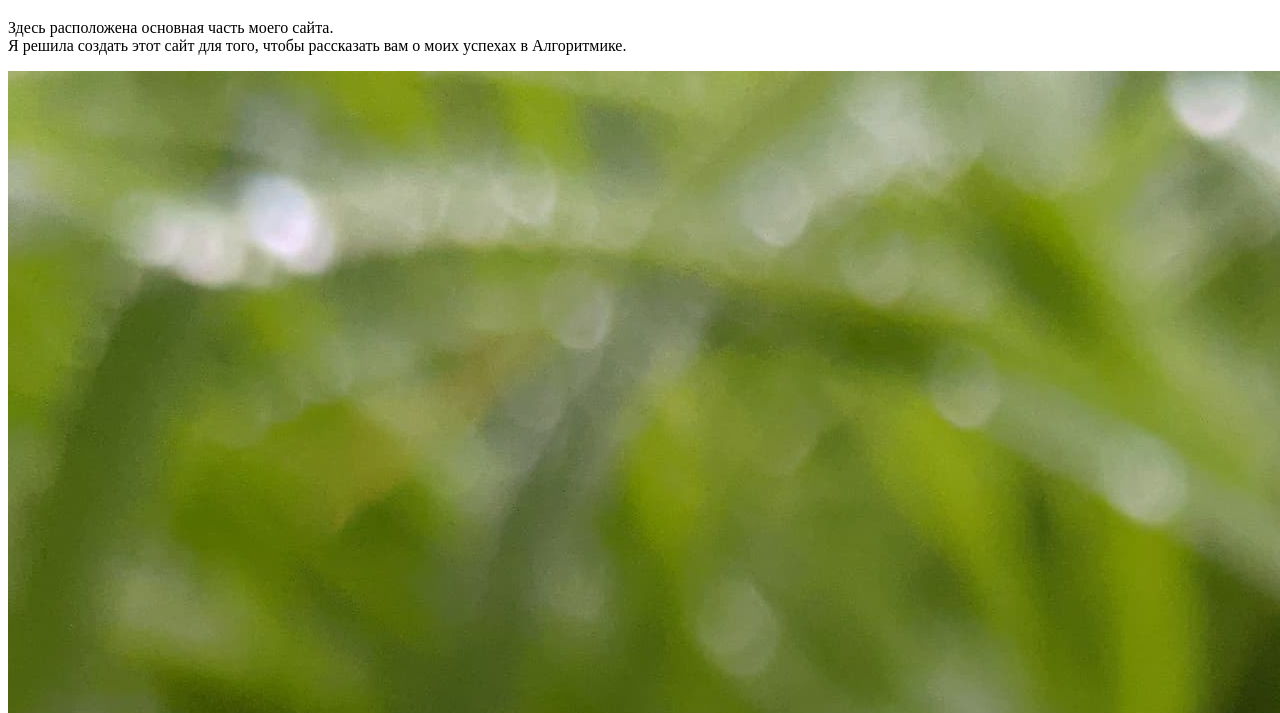
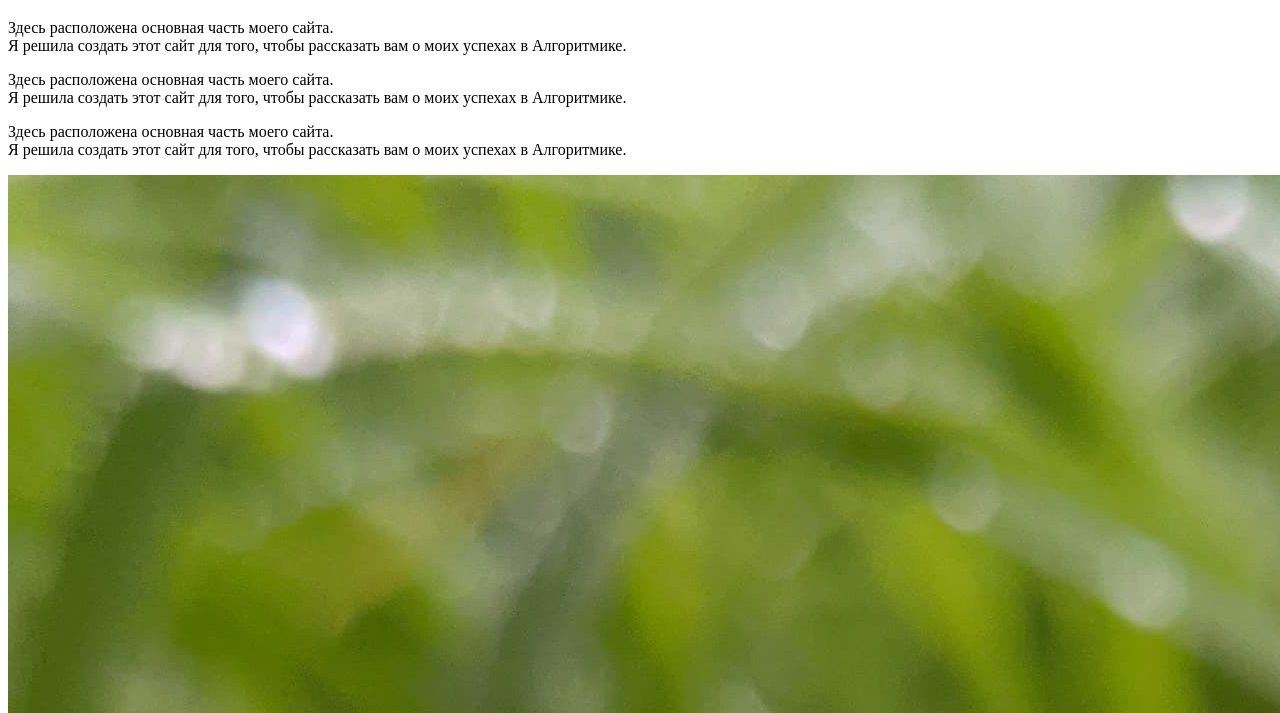
Before and after one commit to dashaklevol/first-project.githab.io, a plain HTML site: page index.html in a window 1280 px wide. Shown: the part 87-800 px from the top of the page. Drawn offline with Linux system fonts and the light colour scheme.

Commit message:
Update index.html

```diff
--- a/index.html
+++ b/index.html
@@ -3,5 +3,9 @@
 <h1>Заголовок моего сайта</h1>
 <p>Здесь расположена основная часть моего сайта.<br> Я решила создать этот сайт для того, чтобы рассказать вам о моих успехах в Алгоритмике.
 </p>
+  <p>Здесь расположена основная часть моего сайта.<br> Я решила создать этот сайт для того, чтобы рассказать вам о моих успехах в Алгоритмике.
+</p>
+  <p>Здесь расположена основная часть моего сайта.<br> Я решила создать этот сайт для того, чтобы рассказать вам о моих успехах в Алгоритмике.
+</p>
 <img src="img/Image12.jpeg">
 </html>
```
